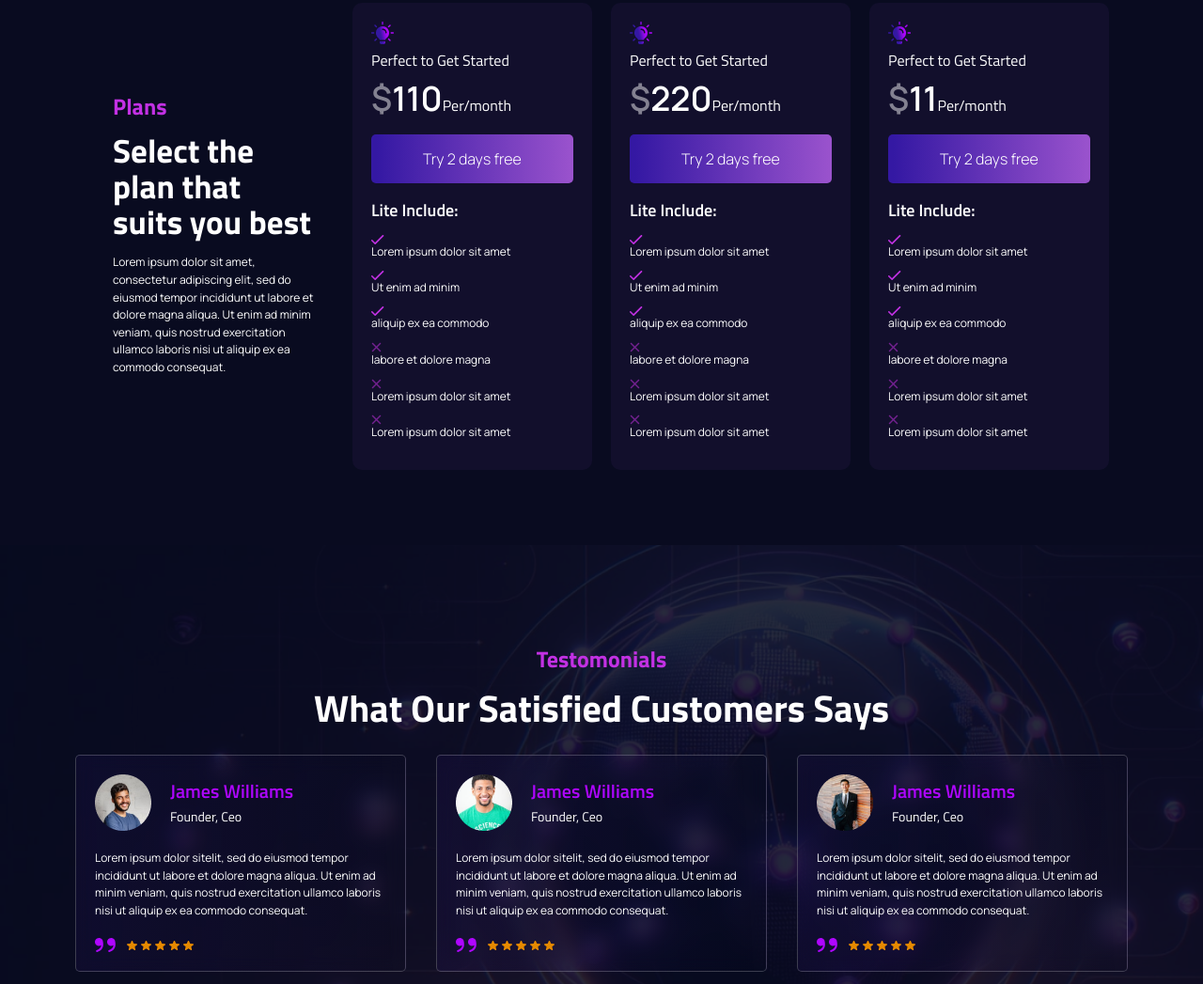
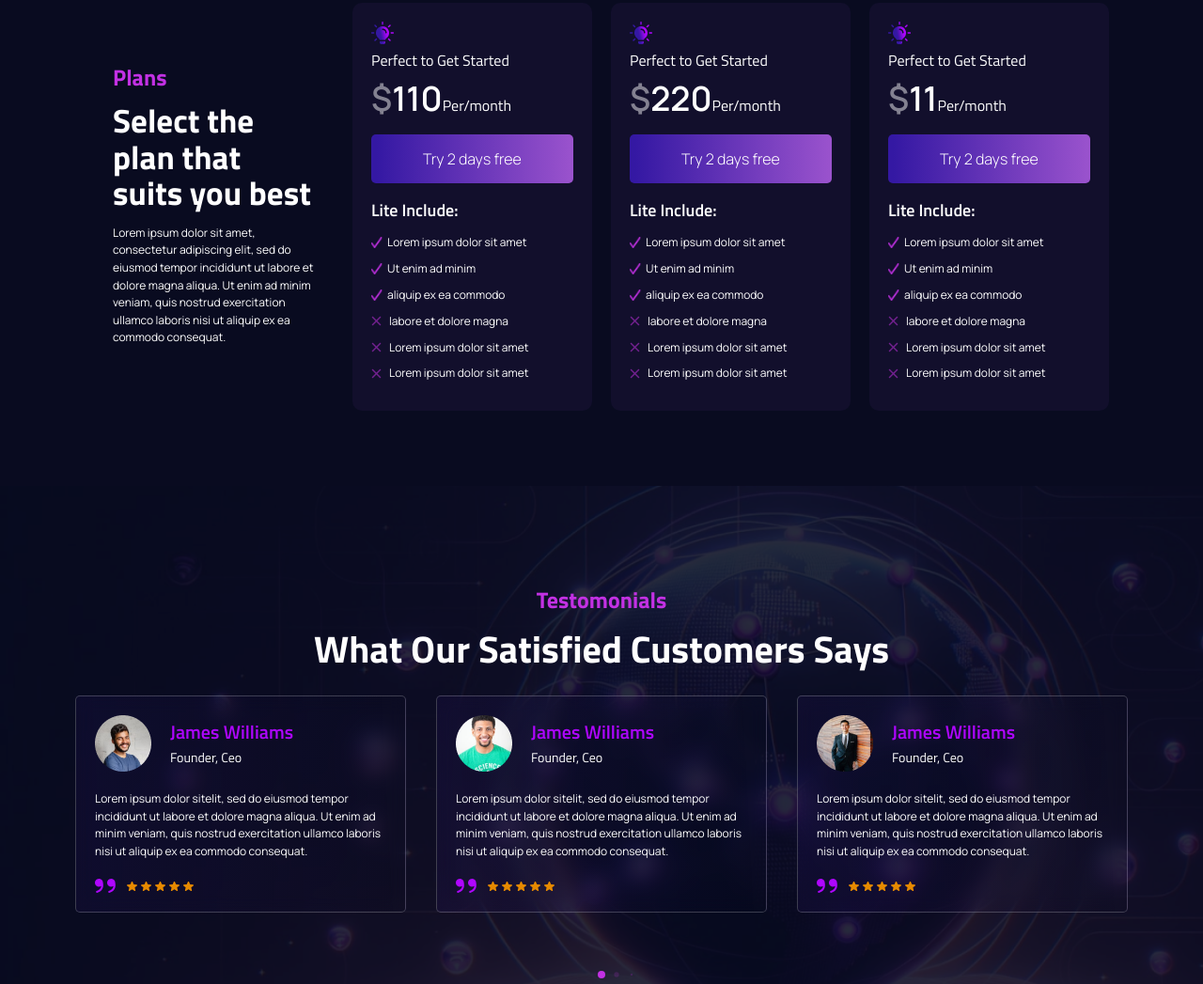
Before and after one commit to SaadMeer/proxySite, a plain HTML site: page index.html in a window 1280 px wide. Shown: the part 1925-2972 px from the top of the page at 94% size. Drawn offline with nearby package versions, Linux system fonts and the light colour scheme; a web font is replaced by a local one.

Commit message:
Landing Page line flex issue

```diff
--- a/style.css
+++ b/style.css
@@ -433,6 +433,8 @@ a {
 }
 
 .pruchase-box ul li {
+    display: flex;
+    align-items: center;
     color: #FFF;
     font-family: Manrope;
     font-size: 12px;
@@ -444,6 +446,8 @@ a {
 
 .pruchase-box ul li .tic {
     margin-right: 5px;
+    width: 12px;
+    height: 12px;
 }
 
 .pruchase-box ul li .cross-i {
```
